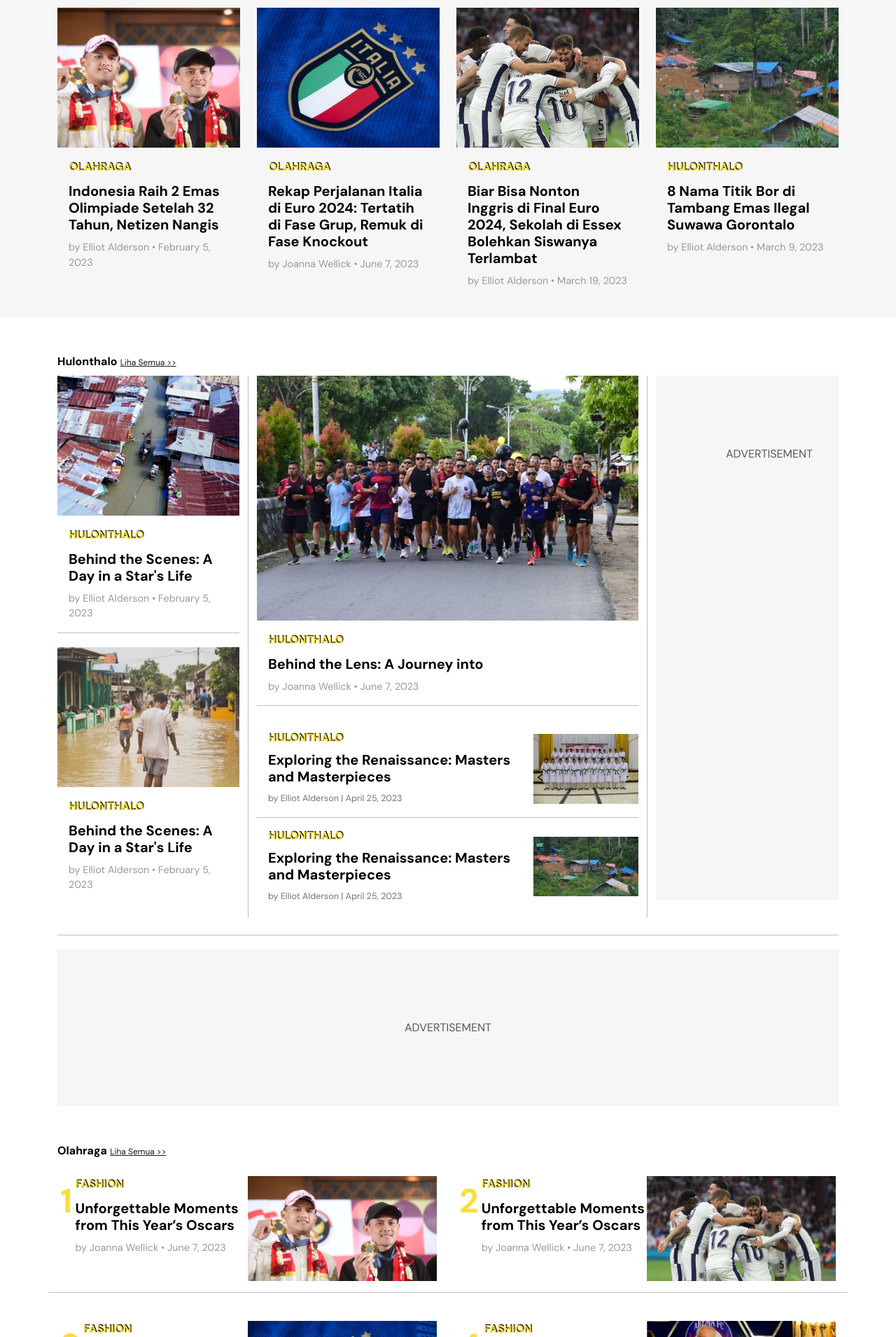
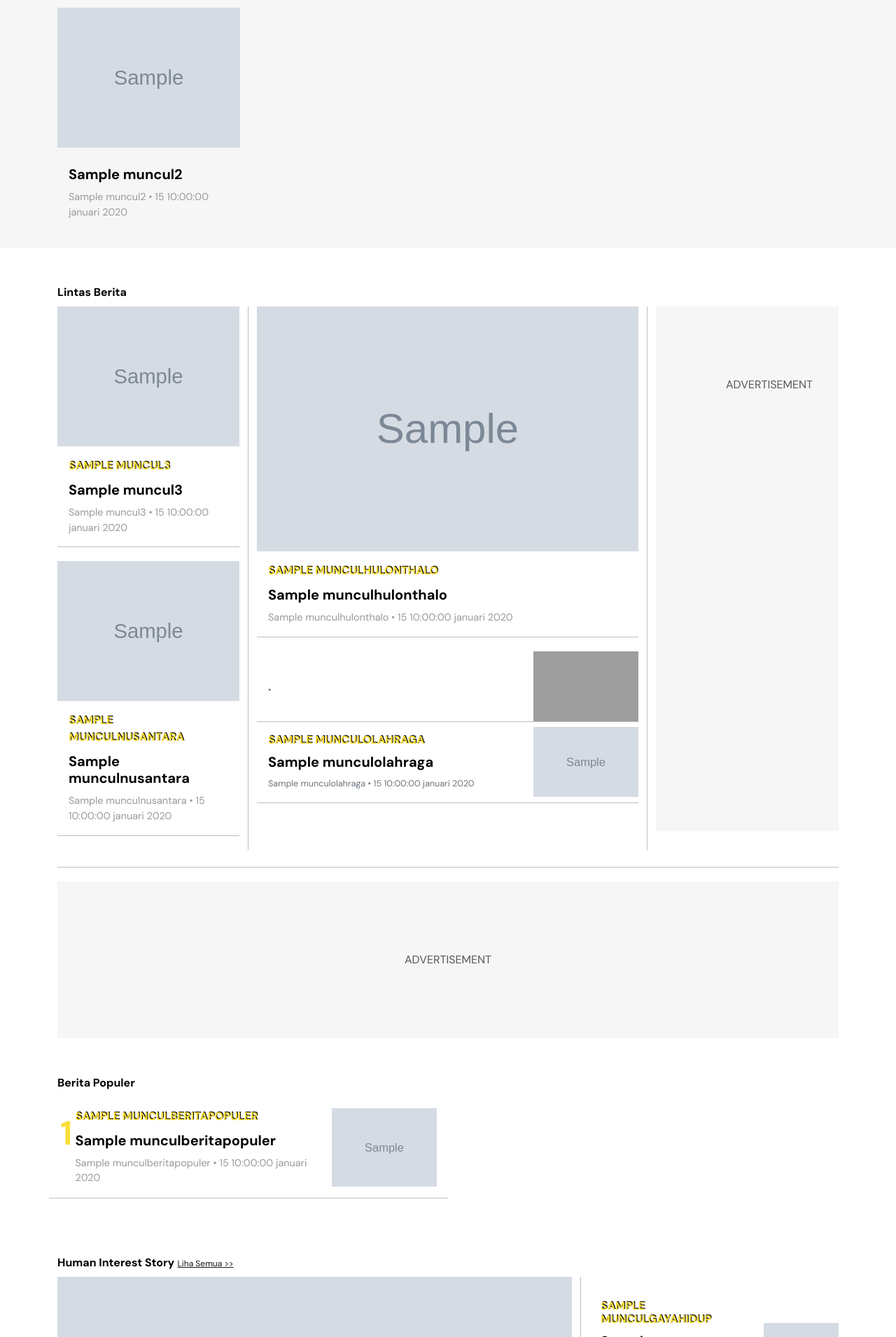
Before and after one commit to AzBot001/berinti.id, a CodeIgniter 4 app: the page made by app/Views/v_home.php in a window 1280 px wide. Shown: the part 930-2841 px from the top of the page at 70% size. Run offline with PHP 8.4 and a stand-in for CodeIgniter, Linux system fonts and the light colour scheme; the template is opened without the code that fills it: most values are stand-ins (such as "Sample title", 1, 10 or a date in 2020); grey boxes marked "Sample" are stand-in pictures; data that the repository does not hold is empty; some libraries are stand-ins or nearby versions; grey boxes are pictures that could not be loaded.

Commit message:
konek database v_home

```diff
--- a/app/Views/template-home/template.php
+++ b/app/Views/template-home/template.php
@@ -34,7 +34,7 @@
                     foreach ($kat as $kateg):
                     ?>
                         <li class="nav-item dropdown">
-                            <?php if ($kateg['nama_kategori'] != 'Nusantara'): ?>
+
                             <a
                                 class="nav-link dropdown-toggle"
                                 href="#"
@@ -44,7 +44,6 @@
                                 aria-expanded="false">
                                 <?= $kateg['nama_kategori'] ?>
                             </a>
-                            <?php endif ?>
                             <?php
                             // mengecualikan kategori Nusantara
                             foreach ($sub as $subkateg):
@@ -54,7 +53,7 @@
                                         class="dropdown-menu"
                                         aria-labelledby="navbarDropdownMenuLink">
                                         <li>
-                                            <a class="dropdown-item" href="subkategori/<?= $kateg['id_kategori'] ?>"><?= $kateg['nama_kategori'] ?></a>
+                                            <a class="dropdown-item" href="kategori/<?= $kateg['id_kategori'] ?>"><?= $kateg['nama_kategori'] ?></a>
                                             <?php
                                             // memanggil subkategori berdasarkan kategorinya
                                             foreach ($sub as $subkateggg):
@@ -68,7 +67,8 @@
                 </ul>
         <?php
                                 endif;
-                            endforeach ?>
+                            endforeach
+        ?>
         </li>
         <?php
                         // memanggil nusantara
@@ -81,12 +81,11 @@
                 </a>
             </li>
         <?php endif ?>
-
-    <?php endforeach ?>
-
         <li class="nav-item">
             <a class="nav-link" href="#"><i class="bi bi-search"></i></a>
         </li>
+    <?php endforeach ?>
+
     </ul>
             </div>
         </div>
--- a/app/Views/v_home.php
+++ b/app/Views/v_home.php
@@ -57,10 +57,10 @@
         <!-- Slide 1 -->
         <?php
         $no = 1;
-        foreach ($baru as $new): ?>
+        foreach ($head as $new): ?>
             <div class="carousel-item <?= $no++ == '1' ? 'active' : '' ?>">
                 <div class="hero">
-                    <img src="assets-home/img/berita/<?= $new->gambar ?>" alt="Gambar Latar" />
+                    <img src="thumbnail/<?= $new->gambar ?>" alt="Gambar Latar" />
                     <div class="hero-overlay"></div>
                     <div class="container hero-content">
                         <div>
@@ -68,9 +68,7 @@
                             <h1 class="hero-title">
                                 <a href="<?= $new->slug ?>"><?= $new->judul ?></a>
                             </h1>
-                            <p class="hero-subtitle">
-                                <?= substr($new->isi, 0, 150) . '...' ?>
-                            </p>
+
                             <p class="hero-date"><?= $new->nama_pegawai ?> • <?= merubah_tanggal($new->tgl_upload) ?></p>
                         </div>
                     </div>
@@ -110,70 +108,23 @@
                 <b>Intinya</b> Bulan ini <a href="">Lihat Semua</a>
             </div>
             <!-- Card 1 -->
+            <?php foreach ($muncul2 as $section2): ?>
                 <div class="col-lg-3 col-md-12 col-sm-12">
                     <div class="card custom-card">
                         <img
-                        src="assets-home/img/berita/berita1.jpg"
+                            src="thumbnail/<?= $section2->gambar ?>"
                             class="card-img-top"
                             alt="Article Image" />
                         <div class="card-body">
-                        <span class="category-tag">Olahraga</span>
+                            <span class="category-tag"></span>
                             <h5 class="card-title">
-                            Indonesia Raih 2 Emas Olimpiade Setelah 32 Tahun, Netizen
-                            Nangis
+                                <?= $section2->judul ?>
                             </h5>
-                        <p class="card-text">by Elliot Alderson • February 5, 2023</p>
+                            <p class="card-text"><?= $section2->nama_pegawai ?> • <?= merubah_tanggal($new->tgl_upload) ?></p>
                         </div>
                     </div>
                 </div>
-            <!-- Card 2 -->
-            <div class="col-lg-3 col-md-12 col-sm-12">
-                <div class="card custom-card">
-                    <img
-                        src="assets-home/img/berita/itali.jpeg"
-                        class="card-img-top"
-                        alt="Article Image" />
-                    <div class="card-body">
-                        <span class="category-tag">Olahraga</span>
-                        <h5 class="card-title">Rekap Perjalanan Italia di Euro 2024: Tertatih di Fase
-                            Grup, Remuk di Fase Knockout</h5>
-                        <p class="card-text">by Joanna Wellick • June 7, 2023</p>
-                    </div>
-                </div>
-            </div>
-            <!-- Card 3 -->
-            <div class="col-lg-3 col-md-12 col-sm-12">
-                <div class="card custom-card">
-                    <img
-                        src="assets-home/img/berita/juve.jpeg"
-                        class="card-img-top"
-                        alt="Article Image" />
-                    <div class="card-body">
-                        <span class="category-tag">Olahraga</span>
-                        <h5 class="card-title">
-                            Biar Bisa Nonton Inggris di Final Euro 2024, Sekolah di
-                            Essex Bolehkan Siswanya Terlambat
-                        </h5>
-                        <p class="card-text">by Elliot Alderson • March 19, 2023</p>
-                    </div>
-                </div>
-            </div>
-            <!-- Card 4 -->
-            <div class="col-lg-3 col-md-12 col-sm-12">
-                <div class="card custom-card">
-                    <img
-                        src="assets-home/img/a.jpeg"
-                        class="card-img-top"
-                        alt="Article Image" />
-                    <div class="card-body">
-                        <span class="category-tag">Hulonthalo</span>
-                        <h5 class="card-title">
-                            8 Nama Titik Bor di Tambang Emas Ilegal Suwawa Gorontalo
-                        </h5>
-                        <p class="card-text">by Elliot Alderson • March 9, 2023</p>
-                    </div>
-                </div>
-            </div>
+            <?php endforeach ?>
         </div>
     </div>
 </div>
@@ -181,74 +132,90 @@
     <div class="container mt-5">
         <div class="row">
             <!-- Card 1 -->
+            <!-- muncul nusantara dan politik -->
             <div class="subjdl mb-2">
-                <b>Hulonthalo</b> <a href="">Liha Semua</a>
+                <b>
+                    Lintas Berita
+                </b>
             </div>
             <div class="col-lg-3 col-md-12 col-sm-12 mb-2 border-right-index">
+                <?php foreach ($muncul3 as $row):
+                ?>
                     <div class="card custom-card-index col-lg-12 col-md-12 col-sm-12">
                         <img
-                        src="assets-home/img/berita/66b0df4a1c552.jpg"
+                            src="thumbnail/<?= $row->gambar ?>"
                             class="card-img-top"
                             alt="Article Image" />
                         <div class="card-body">
-                        <span class="category-tag">HULONTHALO</span>
+                            <span class="category-tag"><?= $row->nama_kategori ?></span>
                             <h5 class="card-title">
-                            Behind the Scenes: A Day in a Star's Life
+                                <?= $row->judul ?>
                             </h5>
-                        <p class="card-text">by Elliot Alderson • February 5, 2023</p>
+                            <p class="card-text"><?= $row->nama_pegawai ?> • <?= merubah_tanggal($row->tgl_upload) ?></p>
                         </div>
                     </div>
+                <?php endforeach ?>
+                <?php foreach ($munculnusantara as $rows):
+                ?>
                     <div class="card custom-card-index col-lg-12 col-md-12 col-sm-12">
                         <img
-                        src="assets-home/img/berita/6551ad4118fd5.jpg"
+                            src="thumbnail/<?= $rows->gambar ?>"
                             class="card-img-top"
                             alt="Article Image" />
                         <div class="card-body">
-                        <span class="category-tag">HULONTHALO</span>
+                            <span class="category-tag"><?= $rows->nama_kategori ?></span>
                             <h5 class="card-title">
-                            Behind the Scenes: A Day in a Star's Life
+                                <?= $rows->judul ?>
                             </h5>
-                        <p class="card-text">by Elliot Alderson • February 5, 2023</p>
+                            <p class="card-text"><?= $rows->nama_pegawai ?> • <?= merubah_tanggal($rows->tgl_upload) ?></p>
                         </div>
                     </div>
+                <?php endforeach ?>
             </div>
             <!-- Card 2 -->
             <div class="col-lg-6 col-md-12 col-sm-12 mb-2 border-right-index">
+                <?php foreach ($munculhulonthalo as $munhulonthalo): ?>
                     <div class="card custom-card-lg-index">
                         <img
-                        src="assets-home/img/berita/66b7088ee1763.jpg"
+                            src="thumbnail/<?= $munhulonthalo->gambar ?>"
                             class="card-img-top"
                             alt="Article Image" />
                         <div class="card-body">
-                        <span class="category-tag">HULONTHALO</span>
-                        <h5 class="card-title">Behind the Lens: A Journey into</h5>
-                        <p class="card-text">by Joanna Wellick • June 7, 2023</p>
+                            <span class="category-tag"><?= $munhulonthalo->nama_kategori ?></span>
+                            <h5 class="card-title"><?= $munhulonthalo->judul ?></h5>
+                            <p class="card-text"><?= $munhulonthalo->nama_pegawai ?> • <?= merubah_tanggal($munhulonthalo->tgl_upload) ?></p>
                         </div>
                     </div>
+                <?php endforeach ?>
+                <?php if (isset($munculhulonthalo2[1])) {
+                    $secondrow = $munculhulonthalo2[1];
+                } ?>
                 <div class="ren-card">
                     <div class="card-body">
-                        <h5 class="category-tag">HULONTHALO</h5>
+                        <h5 class="category-tag"><?= $secondrow['nama_kategori'] ?></h5>
                         <h3 class="card-title mb-2">
-                            Exploring the Renaissance: Masters and Masterpieces
+                            <?= $secondrow['judul'] ?>
                         </h3>
                         <p class="card-text">
-                            <small class="text-muted">by Elliot Alderson | April 25, 2023</small>
+                            <small class="text-muted"><?= $secondrow['nama_pegawai'] ?> • <?= merubah_tanggal($secondrow['tgl_upload']) ?></small>
                         </p>
                     </div>
-                    <img src="assets-home/img/berita/66be2e59e4ebe.jpg" alt="Artwork Image" />
+                    <img src="thumbnail/<?= $secondrow['gambar'] ?>" alt="Artwork Image" />
                 </div>
+                <?php foreach ($munculolahraga as $munolahraga): ?>
                     <div class="ren-card">
                         <div class="card-body">
-                        <h5 class="category-tag">HULONTHALO</h5>
+                            <h5 class="category-tag"><?= $munolahraga->nama_kategori ?></h5>
                             <h3 class="card-title mb-2">
-                            Exploring the Renaissance: Masters and Masterpieces
+                                <?= $munolahraga->judul ?>
                             </h3>
                             <p class="card-text">
-                            <small class="text-muted">by Elliot Alderson | April 25, 2023</small>
+                                <small class="text-muted"><?= $munolahraga->nama_pegawai ?> • <?= merubah_tanggal($munolahraga->tgl_upload) ?></small>
                             </p>
                         </div>
-                    <img src="assets-home/img/a.jpeg" alt="Artwork Image" />
+                        <img src="thumbnail/<?= $munolahraga->gambar ?>" alt="Artwork Image" />
                     </div>
+                <?php endforeach ?>
             </div>
             <!-- Card 3 -->
             <div class="col-lg-3 col-md-12 col-sm-12 mb-2">
@@ -269,102 +236,28 @@
     <div class="container mt-5">
         <div class="row">
             <div class="subjdl mb-2">
-                <b>Olahraga</b> <a href="">Liha Semua</a>
+                <b>Berita Populer</b>
             </div>
+            <?php
+            $no = 1;
+            foreach ($munculberitapopuler as $populer): ?>
                 <!-- Article 1 -->
                 <div
                     class="col-lg-6 col-md-12 col-sm-12 topcard d-flex mb-4 border-bottom p-3">
-                <div class="number">1</div>
+                    <div class="number"><?= $no++ ?></div>
                     <div class="content ms-1">
-                    <span class="category-tag">FASHION</span>
+                        <span class="category-tag"><?= $populer->nama_kategori ?></span>
                         <h2 class="card-title">
-                        Unforgettable Moments from This Year’s Oscars
+                            <?= $populer->judul ?>
                         </h2>
-                    <p class="card-text">by Joanna Wellick • June 7, 2023</p>
+                        <p class="card-text"><?= $populer->nama_pegawai ?> • <?= merubah_tanggal($populer->tgl_upload) ?></p>
                     </div>
                     <img
-                    src="assets-home/img/berita/berita1.jpg"
+                        src="thumbnail/<?= $populer->gambar ?>"
                         alt="Article Image"
                         class="ms-auto" />
                 </div>
-            <!-- Article 2 -->
-            <div
-                class="col-lg-6 col-md-12 col-sm-12 topcard d-flex mb-4 border-bottom p-3">
-                <div class="number">2</div>
-                <div class="content ms-1">
-                    <span class="category-tag">FASHION</span>
-                    <h2 class="card-title">
-                        Unforgettable Moments from This Year’s Oscars
-                    </h2>
-                    <p class="card-text">by Joanna Wellick • June 7, 2023</p>
-                </div>
-                <img
-                    src="assets-home/img/berita/juve.jpeg"
-                    alt="Article Image"
-                    class="ms-auto" />
-            </div>
-            <div
-                class="col-lg-6 col-md-12 col-sm-12 topcard d-flex mb-4 border-bottom p-3">
-                <div class="number">3</div>
-                <div class="content ms-1">
-                    <span class="category-tag">FASHION</span>
-                    <h2 class="card-title">
-                        Unforgettable Moments from This Year’s Oscars
-                    </h2>
-                    <p class="card-text">by Joanna Wellick • June 7, 2023</p>
-                </div>
-                <img
-                    src="assets-home/img/berita/itali.jpeg"
-                    alt="Article Image"
-                    class="ms-auto" />
-            </div>
-            <!-- Article 2 -->
-            <div
-                class="col-lg-6 col-md-12 col-sm-12 topcard d-flex mb-4 border-bottom p-3">
-                <div class="number">4</div>
-                <div class="content ms-1">
-                    <span class="category-tag">FASHION</span>
-                    <h2 class="card-title">
-                        Unforgettable Moments from This Year’s Oscars
-                    </h2>
-                    <p class="card-text">by Joanna Wellick • June 7, 2023</p>
-                </div>
-                <img
-                    src="assets-home/img/berita/rans.jpeg"
-                    alt="Article Image"
-                    class="ms-auto" />
-            </div>
-            <div
-                class="col-lg-6 col-md-12 col-sm-12 topcard d-flex mb-4 border-bottom p-3">
-                <div class="number">5</div>
-                <div class="content ms-1">
-                    <span class="category-tag">FASHION</span>
-                    <h2 class="card-title">
-                        Unforgettable Moments from This Year’s Oscars
-                    </h2>
-                    <p class="card-text">by Joanna Wellick • June 7, 2023</p>
-                </div>
-                <img
-                    src="assets-home/img/berita/gp.jpg"
-                    alt="Article Image"
-                    class="ms-auto" />
-            </div>
-            <!-- Article 2 -->
-            <div
-                class="col-lg-6 col-md-12 col-sm-12 topcard d-flex mb-4 border-bottom p-3">
-                <div class="number">6</div>
-                <div class="content ms-1">
-                    <span class="category-tag">FASHION</span>
-                    <h2 class="card-title">
-                        Unforgettable Moments from This Year’s Oscarsasdsadasd
-                    </h2>
-                    <p class="card-text">by Joanna Wellick • June 7, 2023</p>
-                </div>
-                <img
-                    src="assets-home/img/berita//kanguru.jpg"
-                    alt="Article Image"
-                    class="ms-auto" />
-            </div>
+            <?php endforeach ?>
 
             <!-- Tambahkan lebih banyak artikel sesuai kebutuhan -->
         </div>
@@ -377,66 +270,42 @@
             <div class="subjdl mb-2">
                 <b>Human Interest Story</b> <a href="">Liha Semua</a>
             </div>
+            <?php foreach ($munculkisahgorontalo as $kisahgorontalo): ?>
                 <div class="col-lg-8 col-md-12 col-sm-12 border-right-index">
                     <div class="ren-card-large position-relative">
                         <img
-                        src="assets-home/img/berita/berita1.jpg"
+                            src="thumbnail/<?= $kisahgorontalo->gambar ?>"
                             alt="Music Festival Image" />
                         <div class="card-body">
-                        <h5 class="category-tag">Events</h5>
+                            <h5 class="category-tag"><?= $kisahgorontalo->nama_kategori ?></h5>
                             <h3 class="card-title mb-2">
-                            Summer’s Hottest Music Festivals You Can’t Miss
+                                <?= $kisahgorontalo->judul ?>
                             </h3>
                             <p class="card-text text-white">
-                            <small>by Joanna Wellick | March 24, 2023</small>
+                                <small><?= $kisahgorontalo->nama_pegawai ?> • <?= merubah_tanggal($kisahgorontalo->tgl_upload) ?></small>
                             </p>
                         </div>
                     </div>
                 </div>
+            <?php endforeach ?>
             <!-- Card 2 -->
             <div class="col-lg-4 col-md-12 col-sm-12">
+                <?php foreach ($munculgayahidup as $gaya): ?>
                     <div class="ren-card-small">
                         <div class="card-body">
-                        <h5 class="category-tag">Events</h5>
+                            <h5 class="category-tag"> <?= $gaya->nama_kategori ?></h5>
                             <h3 class="card-title mb-2">
-                            Tech Conventions: Innovations and Future Trends
+                                <?= $gaya->judul ?>
                             </h3>
                             <p class="card-text">
-                            <small class="text-muted">by Elliot Alderson | April 3, 2023</small>
+                                <small class="text-muted"> <?= $gaya->nama_pegawai ?> • <?= merubah_tanggal($gaya->tgl_upload) ?></small>
                             </p>
                         </div>
                         <img
-                        src="assets-home/img/berita/berita1.jpg"
+                            src="thumbnail/<?= $gaya->gambar ?>"
                             alt="Tech Conventions Image" />
                     </div>
-
-                <div class="ren-card-small">
-                    <div class="card-body">
-                        <h5 class="category-tag">Events</h5>
-                        <h3 class="card-title mb-2">
-                            Global Celebrations: A Journey Through Cultural Festivals
-                        </h3>
-                        <p class="card-text">
-                            <small class="text-muted">by Joanna Wellick | March 29, 2023</small>
-                        </p>
-                    </div>
-                    <img
-                        src="assets-home/img/berita/berita1.jpg"
-                        alt="Global Celebrations Image" />
-                </div>
-
-                <div class="ren-card-small">
-                    <div class="card-body">
-                        <h5 class="category-tag">Events</h5>
-                        <h3 class="card-title mb-2">
-                            Inside the Excitement of the Super Bowl Weekend
-                        </h3>
-                        <p class="card-text">
-                            <small class="text-muted">by Elliot Alderson | March 19, 2023</small>
-                        </p>
-                    </div>
-                    <img src="assets-home/img/berita/berita1.jpg" alt="Super Bowl Image" />
-                </div>
+                <?php endforeach ?>
             </div>
             <!-- Card 3 -->
         </div>
--- a/public/assets-home/css/style.css
+++ b/public/assets-home/css/style.css
@@ -167,10 +167,10 @@
     margin-bottom: 20px;
     border-bottom:1px solid #bfbfbf;
 }
-
+/*
 .custom-card-index:last-child{
     border:0;
-}
+} */
 
 .custom-card-index img {
     width: 100%;
@@ -190,9 +190,9 @@
     border-bottom:1px solid #bfbfbf;
 }
 
-.custom-card-index-lg:last-child{
+/* .custom-card-index-lg:last-child{
     border:0;
-}
+} */
 
 .custom-card-lg-index img {
     width: 100%;
@@ -235,9 +235,9 @@
     padding: 1rem 0;
     border-bottom:1px solid #bfbfbf;
 }
-.ren-card-small:last-child{
+/* .ren-card-small:last-child{
     border:0;
-}
+} */
 
 .ren-card-small img {
     width: 120px;
@@ -255,11 +255,9 @@
     flex-grow: 1;
 }
 .topcard img {
-    min-width: 270px;
-    height: 150px;
+    width: 150px;
+    height: auto;
     object-fit: cover;
-    margin-left: 1rem;
-    border-radius: 0px;
 }
 /* batas */
 
@@ -291,9 +289,9 @@
     border: none;
     border-bottom:1px solid #bfbfbf;
 }
-.ren-card:last-child{
+/* .ren-card:last-child{
     border-bottom:0;
-}
+} */
 
 .ren-card .card-body {
     flex: 1;
@@ -302,8 +300,8 @@
 
 
 .ren-card img {
-    max-width:150px;
-    max-height: 100px;
+    width:150px;
+    height: 100px;
     object-fit: cover;
     border-radius: 0px;
 }
@@ -454,7 +452,7 @@
 .adv_article-left{
     width:100%;
     padding:100px;
-    background:;
+    /* background:; */
     text-align:center;
     color:#585858;
     background:#f6f6f6;
@@ -463,7 +461,7 @@
     width:100%;
     padding:100px;
     height:750px;
-    background:;
+    /* background:; */
     text-align:center;
     color:#585858;
     background:#f6f6f6;
```
Also changed, not shown: app/Controllers/Home.php (+19 -1 lines), app/Models/Mberita.php (+126 -1 lines), public/thumbnail/img01.jpg (added). Lines whose indentation alone changed are shown as unchanged.
